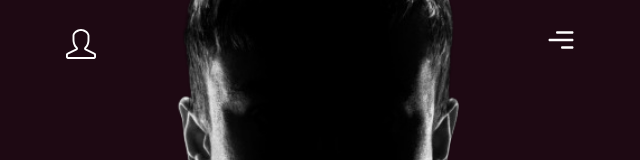
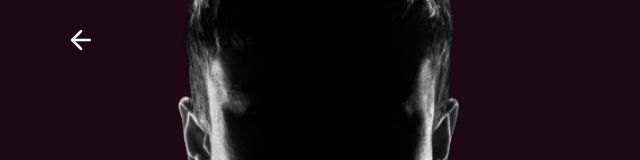
Before and after one commit to notsecret32/FitFlex, a React (Vite) app: page / in a window 1280 px wide. Shown: the top 160 px of the page, without its empty margins (319-959 px from the left). Built offline with nearby package versions, Linux system fonts and the light colour scheme; a web font is replaced by a local one.

Commit message:
refactor: changed the logic of transitions from page to page

```diff
--- a/src/components/layout/header/Header.jsx
+++ b/src/components/layout/header/Header.jsx
@@ -14,16 +14,16 @@ const Header = ({ backLink = '' }) => {
 
 	return (
 		<header className={styles.header}>
-			{pathname !== '/' ? (
-				<button onClick={() => navigate(backLink || '/')}>
+			{pathname !== '/' || !isAuth ? (
+				<button onClick={() => navigate(isAuth ? backLink : '/auth')}>
 					<FiArrowLeft color='white' fontSize={30} />
 				</button>
 			) : (
-				<button onClick={() => navigate(isAuth ? '/profile' : '/auth')}>
+				<button onClick={() => navigate('/profile')}>
 					<SlUser fill='#fff' fontSize={30} />
 				</button>
 			)}
-			<Hamburger />
+			{isAuth && <Hamburger />}
 		</header>
 	)
 }
```
